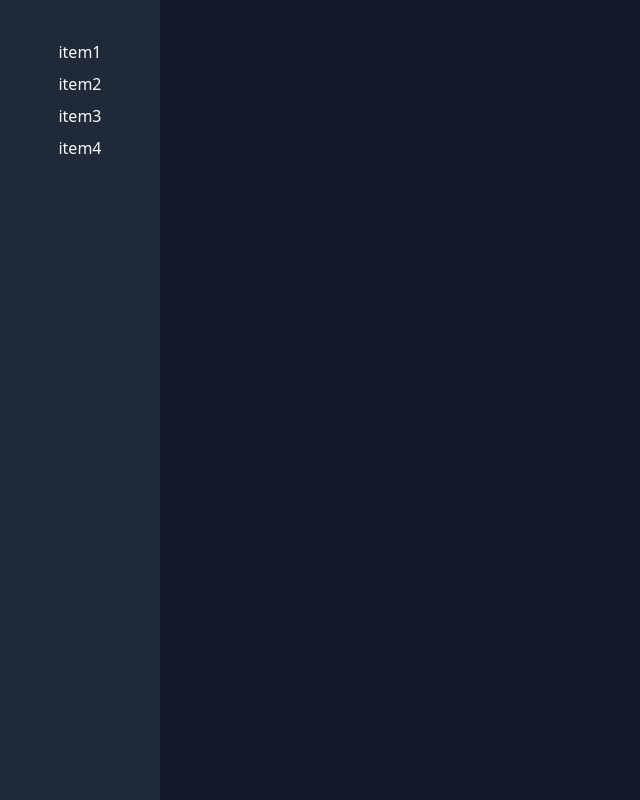
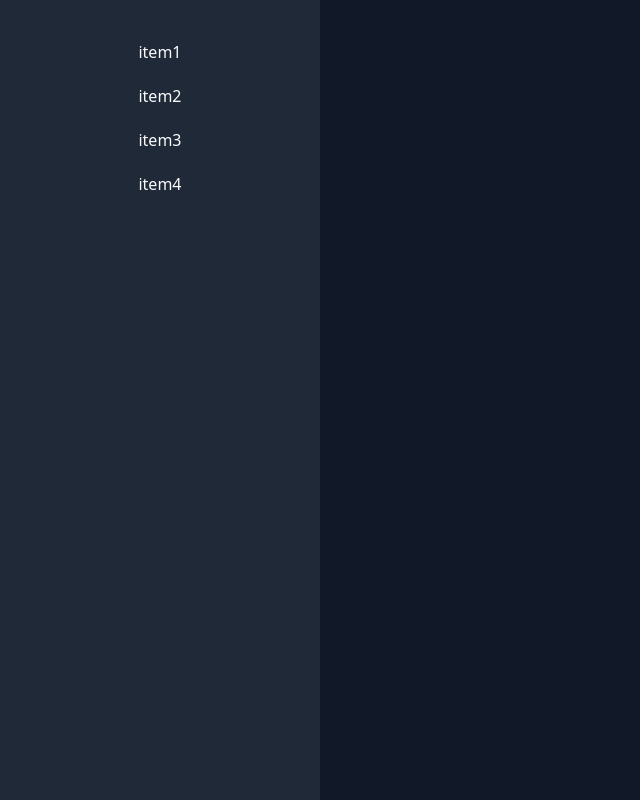
Before and after one commit to ckasidis/ckasidis-com-v1, a Next.js app: page / in a window 1280 px wide. Shown: the whole page, without its empty margins (0-640 px from the left). Built offline with nearby package versions, Linux system fonts and the light colour scheme.

Commit message:
make Navigation responsive

```diff
--- a/components/Navigation.tsx
+++ b/components/Navigation.tsx
@@ -2,9 +2,9 @@ import { NextPage } from 'next';
 
 const Navigation: NextPage = () => {
 	return (
-		<div className="bg-gray-800 sticky top-0 left-0 h-screen w-40">
-			<nav className="flex items-center justify-center p-10">
-				<ul className="flex flex-col gap-2 text-gray-50">
+		<div className="bg-gray-800 sticky top-0 left-0 sm:h-screen sm:w-1/4 sm:max-w-xs">
+			<nav className="flex items-center justify-center py-10">
+				<ul className="flex-1 flex items-center justify-evenly text-gray-50 sm:flex-col sm:gap-5">
 					<li>item1</li>
 					<li>item2</li>
 					<li>item3</li>
```
